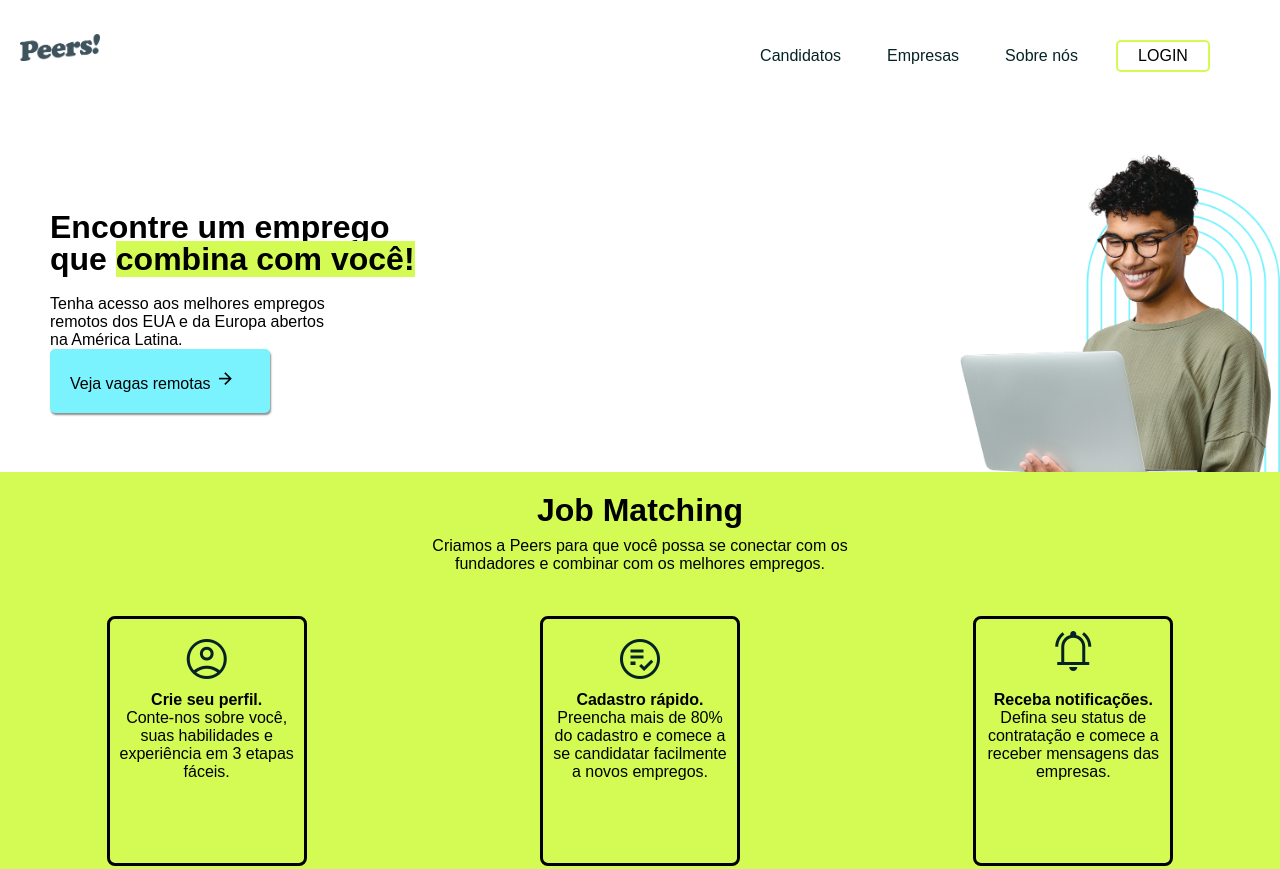
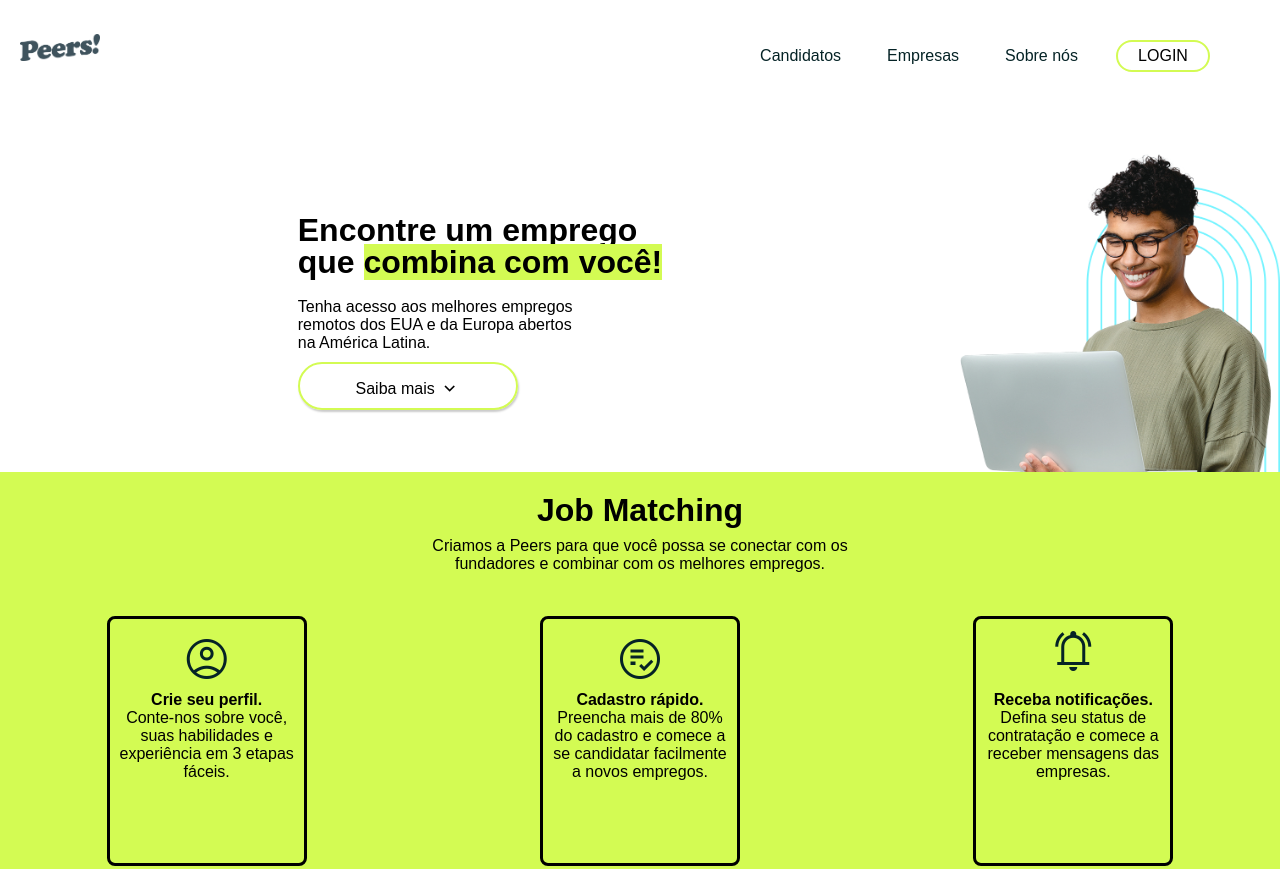
Before and after one commit to Eliseu91/Peers_landing-page, a plain HTML site: page index.html in a window 1280 px wide. Shown: the top 869 px of the page. Drawn offline with nearby package versions, Linux system fonts and the light colour scheme.

Commit message:
melhorias no css

```diff
--- a/index.html
+++ b/index.html
@@ -27,7 +27,8 @@
                 <div class="oneinfo">
                     <h1>Encontre um emprego <br> que <strong>combina com você!</strong></h1>
                     <p>Tenha acesso aos melhores empregos <br> remotos dos EUA e da Europa abertos <br> na América Latina.</p>
-                    <p class="button">Veja vagas remotas  <span class="material-symbols-outlined">arrow_forward</span></p>
+                    <p class="button"> Saiba mais <span class="material-symbols-outlined">
+                        expand_more</span></p>
                 </div>
                 <div class="modelo"> <img src="./img/modelo.png" alt="homem com notebook"></div>
             </div>
--- a/style.css
+++ b/style.css
@@ -11,6 +11,7 @@
 
 
 html {
+    width: 100vw;
     margin: auto;
 }
 
@@ -65,7 +66,7 @@ li#butlogin {
 
     width: 80px;
     padding: 5px;
-    border-radius: 5px;
+    border-radius: 20px;
 }
 
 li#butlogin:hover{
@@ -79,8 +80,6 @@ body {
 
 main {
     margin: auto;
-
-
 }
 
 h1 {
@@ -98,7 +97,7 @@ strong {
 
 section.one {
     background-color: white;
-    padding-left: 50px;
+
 
 }
 
@@ -110,7 +109,13 @@ section.one {
 
 }
 
+.oneinfo {
+    width: auto;
+    margin: auto;
+}
+
 section.one > p {
+    text-align: justify;
     padding-bottom: 20px;
 }
 
@@ -118,24 +123,24 @@ section.one > p {
     height: 40vh;
     box-sizing: border-box;
     overflow: hidden;
-
-
 }
 .modelo > img {
     max-width: 40vh;
 }
 
 .button {
-
-    background-color: #7af3ff;
-    padding: 20px;
-    border-radius: 5px;
+    text-align: center;
+    margin-top: 10px;
+    border: #d3fb53 2px solid;
+    padding: 10px;
+    border-radius: 30px;
     width: 220px;
-    box-shadow: 1px 2px 2px rgba(0, 0, 0, 0.451);
+    box-shadow: 1px 2px 2px rgba(0, 0, 0, 0.208);
     box-sizing: border-box;
 }
 
 .button > span {
+    transform: translateY(5px);
     font-size: 1.3em;
 }
 
```
